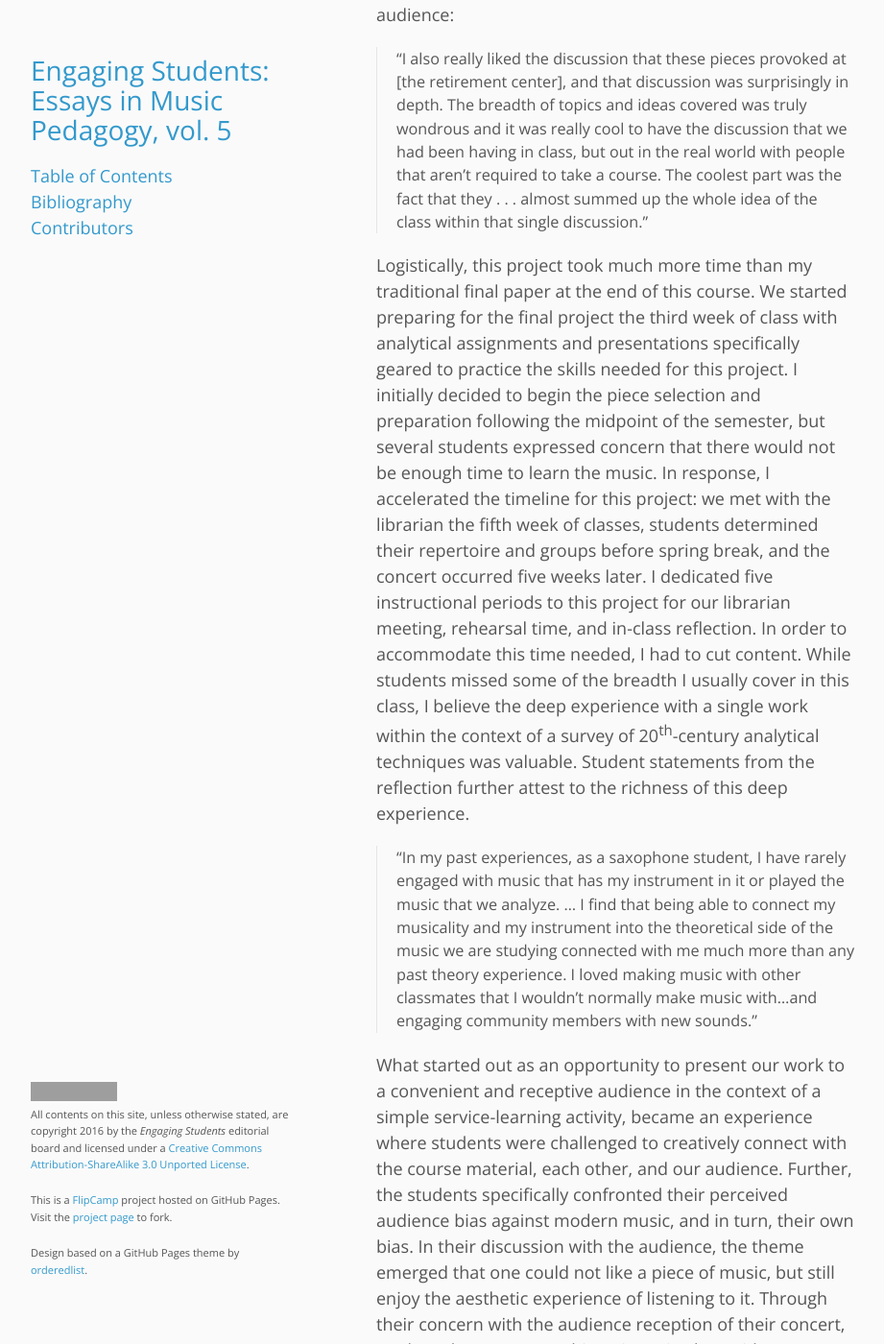
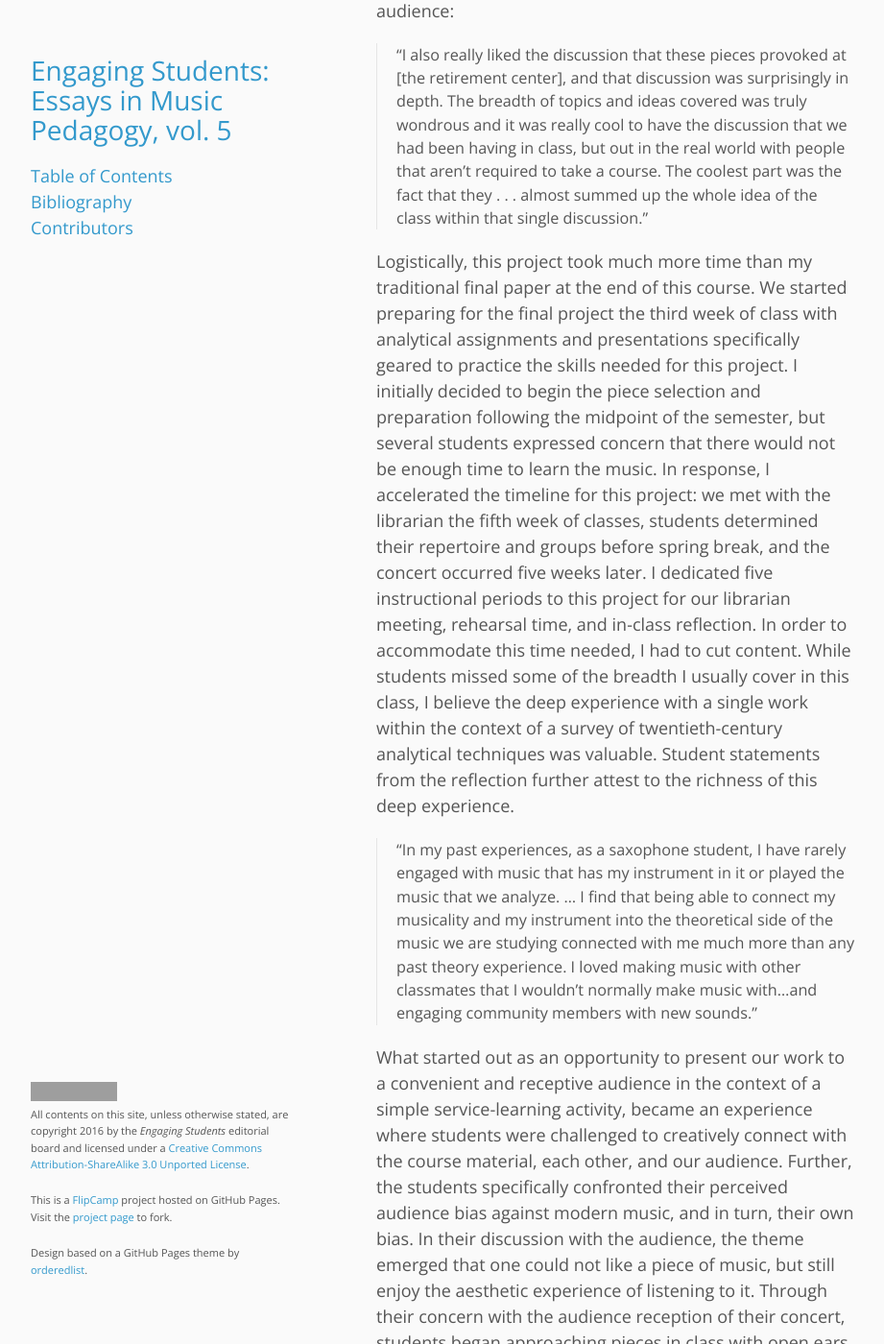
Before and after one commit to flipcamp/engagingstudents5, a Jekyll site: the page built from essays/peebles.md, in a window 1280 px wide and 1400 px high, scrolled down 5361 px. Shown: the whole window at 96% size, without its empty margins (178-1099 px from the left). Built offline with Jekyll 4.4.1, drawn with Linux system fonts in a browser that asks for light colours; some of the changed text lies outside the part shown; grey boxes are pictures that could not be loaded.

Commit message:
Update peebles.md
changed 20th to "twentieth"

```diff
--- a/essays/peebles.md
+++ b/essays/peebles.md
@@ -72,7 +72,7 @@ The content of the final performance was student driven: they formed chamber ens
 
 As the concert drew near, several students expressed concern that the program would not be well-received by our audience. In response we had a conversation about using the pre-performance talk and program notes to contextualize the composition and give the audience aural cues through which to engage the composition. We also discussed that approaching these pieces from both an analytical and performance perspective in the rehearsal process could create expressive performances. Some students recognized that their own dislike of modern art music had been softened through the experience of preparing for the concert, and started to “think like a performer” in the context of other analysis activities.
 
-The performance and presentation took place two weeks before the end of classes. The concert was well-attended, and the students did an excellent job discussing and performing each work. Following the performances, I invited the audience to ask the students questions about the music. However, what resulted was a lively discussion about the music (especially the Berberin piece), 20<sup>th</sup>-century musical aesthetics, and the purpose of music that can be challenging to digest on a first hearing. Both the audience and students were equal partners in this discussion: it wasn’t just the students bringing their expertise to a community group; instead, both the students and audience debated some of the main themes of the entire course. At the conclusion of the formal event, several students lingered in the auditorium and continued conversations with audience members.
+The performance and presentation took place two weeks before the end of classes. The concert was well-attended, and the students did an excellent job discussing and performing each work. Following the performances, I invited the audience to ask the students questions about the music. However, what resulted was a lively discussion about the music (especially the Berberin piece), twentieth-century musical aesthetics, and the purpose of music that can be challenging to digest on a first hearing. Both the audience and students were equal partners in this discussion: it wasn’t just the students bringing their expertise to a community group; instead, both the students and audience debated some of the main themes of the entire course. At the conclusion of the formal event, several students lingered in the auditorium and continued conversations with audience members.
 
 ## Reflection
 
@@ -86,7 +86,7 @@ Other students commented on the conversations in the larger learning community t
 
 > “I also really liked the discussion that these pieces provoked at [the retirement center], and that discussion was surprisingly in depth. The breadth of topics and ideas covered was truly wondrous and it was really cool to have the discussion that we had been having in class, but out in the real world with people that aren’t required to take a course. The coolest part was the fact that they . . . almost summed up the whole idea of the class within that single discussion.”
 
-Logistically, this project took much more time than my traditional final paper at the end of this course. We started preparing for the final project the third week of class with analytical assignments and presentations specifically geared to practice the skills needed for this project. I initially decided to begin the piece selection and preparation following the midpoint of the semester, but several students expressed concern that there would not be enough time to learn the music. In response, I accelerated the timeline for this project: we met with the librarian the fifth week of classes, students determined their repertoire and groups before spring break, and the concert occurred five weeks later. I dedicated five instructional periods to this project for our librarian meeting, rehearsal time, and in-class reflection. In order to accommodate this time needed, I had to cut content. While students missed some of the breadth I usually cover in this class, I believe the deep experience with a single work within the context of a survey of 20<sup>th</sup>-century analytical techniques was valuable. Student statements from the reflection further attest to the richness of this deep experience.
+Logistically, this project took much more time than my traditional final paper at the end of this course. We started preparing for the final project the third week of class with analytical assignments and presentations specifically geared to practice the skills needed for this project. I initially decided to begin the piece selection and preparation following the midpoint of the semester, but several students expressed concern that there would not be enough time to learn the music. In response, I accelerated the timeline for this project: we met with the librarian the fifth week of classes, students determined their repertoire and groups before spring break, and the concert occurred five weeks later. I dedicated five instructional periods to this project for our librarian meeting, rehearsal time, and in-class reflection. In order to accommodate this time needed, I had to cut content. While students missed some of the breadth I usually cover in this class, I believe the deep experience with a single work within the context of a survey of twentieth-century analytical techniques was valuable. Student statements from the reflection further attest to the richness of this deep experience.
 
 > “In my past experiences, as a saxophone student, I have rarely engaged with music that has my instrument in it or played the music that we analyze. ... I find that being able to connect my musicality and my instrument into the theoretical side of the music we are studying connected with me much more than any past theory experience. I loved making music with other classmates that I wouldn’t normally make music with...and engaging community members with new sounds.”
 
```
